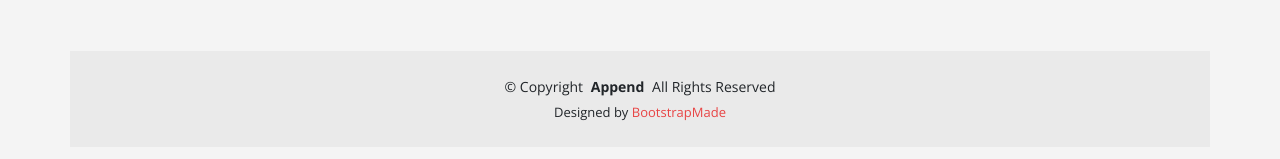
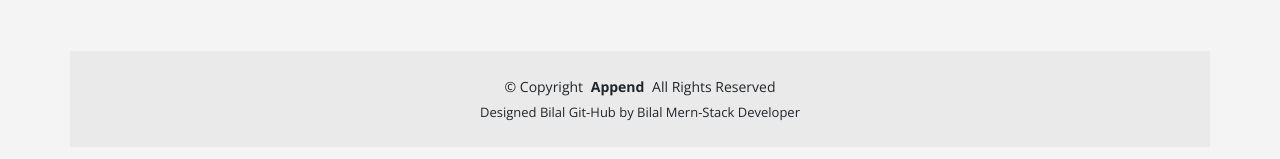
Before and after one commit to bilalamanat/Welcome-to-Our-Website-HTML-CSS-JS, a plain HTML site: page Append/index.html in a window 1280 px wide. Shown: the part 10517-10676 px from the top of the page. Drawn offline with nearby package versions, Linux system fonts and the light colour scheme.

Commit message:
"Welcome-to-Our-Website-HTML-CSS-JS"

```diff
--- a/Append/index.html
+++ b/Append/index.html
@@ -5,7 +5,7 @@
   <meta charset="utf-8">
   <meta content="width=device-width, initial-scale=1.0" name="viewport">
 
-  <title>Home - Append Bootstrap Temlate</title>
+  <title>Bilal Web Developer</title>
   <meta content="" name="description">
   <meta content="" name="keywords">
 
@@ -1176,7 +1176,7 @@
         <!-- You can delete the links only if you've purchased the pro version. -->
         <!-- Licensing information: https://bootstrapmade.com/license/ -->
         <!-- Purchase the pro version with working PHP/AJAX contact form: [buy-url] -->
-        Designed by <a href="https://bootstrapmade.com/">BootstrapMade</a>
+        Designed  Bilal Git-Hub by Bilal Mern-Stack Developer </a>
       </div>
     </div>
 
```
